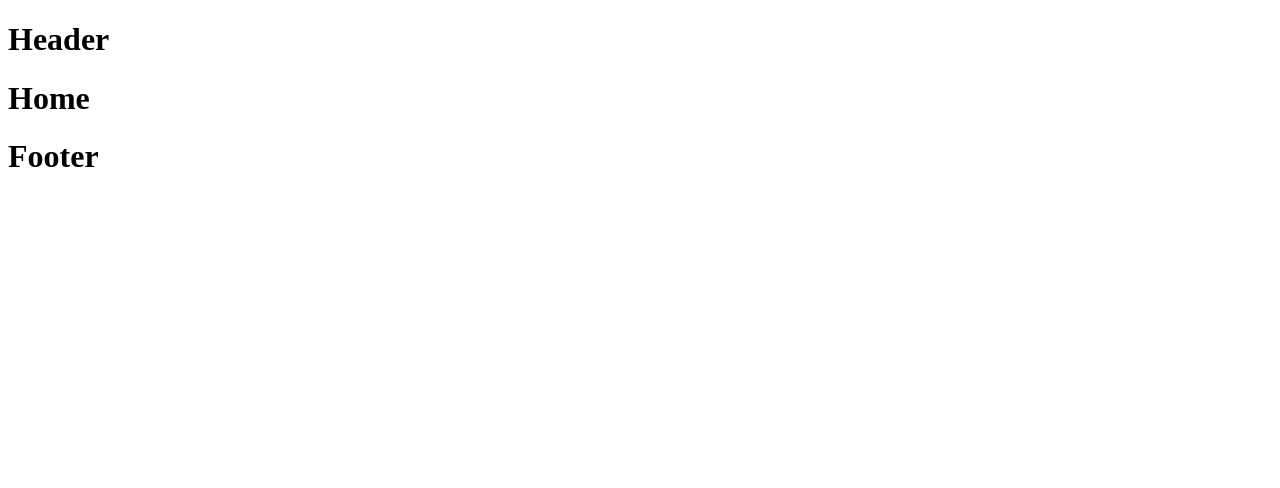
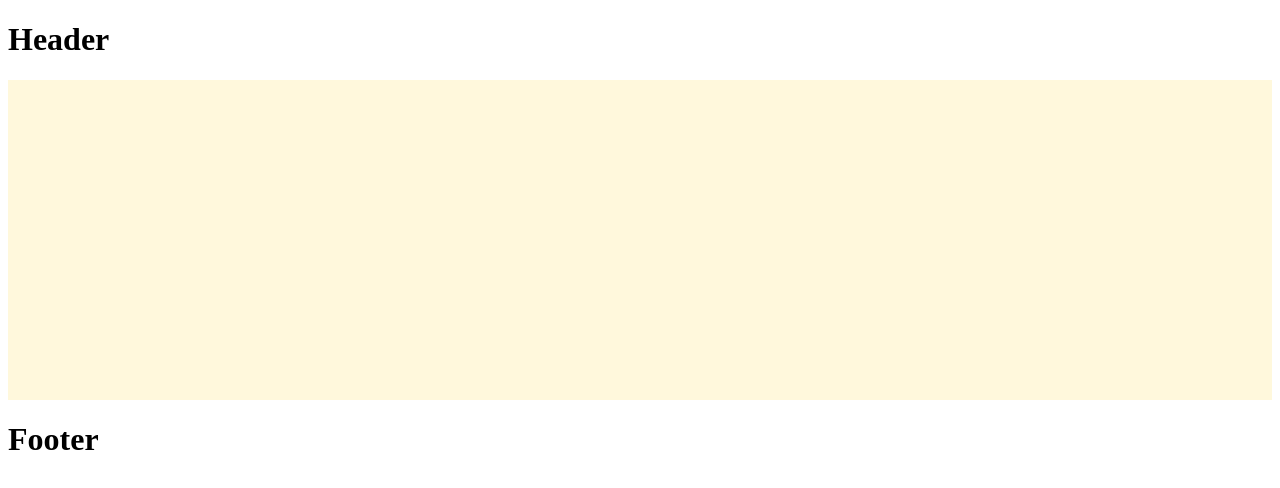
Before and after one commit to TripSit/main-website, a Gatsby site: page / in a window 1280 px wide. Built offline with nearby package versions, Linux system fonts and the light colour scheme; Gatsby itself is replaced by a stand-in of ours.

Commit message:
get scss modules working

```diff
--- a/package.json
+++ b/package.json
@@ -49,7 +49,9 @@
     "identity-obj-proxy": "^3.0.0",
     "jest": "^26.6.0",
     "node-sass": "^4.14.1",
-    "typescript": "^4.0.3"
+    "resolve-url-loader": "^3.1.2",
+    "typescript": "^4.0.3",
+    "typescript-plugin-css-modules": "^2.7.0"
   },
   "repository": {
     "type": "git",
--- /dev/null
+++ b/src/components/Home/HeroIntro.module.scss
@@ -0,0 +1,4 @@
+.container {
+	background-color: cornsilk;
+	height: 20rem;
+}
--- /dev/null
+++ b/src/components/Home/HeroIntro.tsx
@@ -0,0 +1,10 @@
+import React from 'react';
+import styles from './HeroIntro.module.scss';
+
+export default function HomeHeroIntro() {
+	return (
+		<section className={styles.container}>
+
+		</section>
+	);
+}
--- /dev/null
+++ b/src/custom.d.ts
@@ -0,0 +1,4 @@
+declare module '*.module.scss' {
+	const classes: { [key: string]: string };
+	export default classes;
+}
--- a/src/pages/index.tsx
+++ b/src/pages/index.tsx
@@ -2,13 +2,14 @@ import React from 'react';
 import { PageProps } from 'gatsby';
 import DocumentHead from '../components/DocumentHead';
 import Layout from '../components/Layout';
+import HeroIntro from '../components/Home/HeroIntro';
 
 export default function Home(props: PageProps) {
 	return (
 		<>
 			<DocumentHead title="Home" />
 			<Layout>
-				<h1>Home</h1>
+				<HeroIntro />
 			</Layout>
 		</>
 	);
--- a/tsconfig.json
+++ b/tsconfig.json
@@ -12,6 +12,9 @@
 		"moduleResolution": "node",
 		"esModuleInterop": true,
 		"noEmit": true,
-		"skipLibCheck": true
+		"skipLibCheck": true,
+		"plugins": [
+			{ "name": "typescript-plugin-css-modules" }
+		]
 	}
 }
```
Also changed, not shown: 1 other file.
